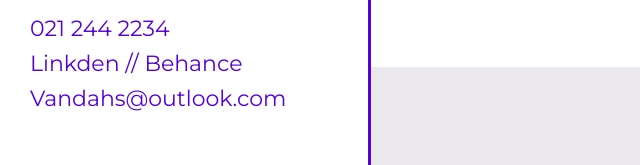
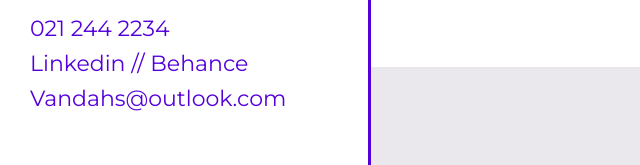
Before and after one commit to evandahs15/Evandahs-Portfolio, a plain HTML site: page Spotless.html in a window 1280 px wide. Both pictures are taken after a click on the link 27 px from the left and 411 px from the top of the page. Shown: the part 635-800 px from the top of the page, 0-640 px from the left. Drawn offline with Linux system fonts and the light colour scheme.

Commit message:
Update Spotless.html

```diff
--- a/Spotless.html
+++ b/Spotless.html
@@ -33,7 +33,7 @@
             <div id="contact">
                 <ul>
                   <li>021 244 2234</li>
-                  <li><a href="https://www.linkedin.com/in/evandah-steadman-810a3ab3/" >Linkden</a> // <a href="https://www.behance.net/vandahs8361" >Behance</a></li>
+                  <li><a href="https://www.linkedin.com/in/evandah-steadman-810a3ab3/" >Linkedin</a> // <a href="https://www.behance.net/vandahs8361" >Behance</a></li>
                   <li>Vandahs@outlook.com</li>
                 </ul>
             </div>
@@ -219,7 +219,7 @@
             <footer id="footer">
               <p class="small">021 244 2234</p>
               <p class="small">Vandahs@outlook.com</p>
-              <p><a href="https://www.linkedin.com/in/evandah-steadman-810a3ab3/" class="small">Linkden</a> // <a href="https://www.behance.net/vandahs8361" class="small">Behance</a></p>
+              <p><a href="https://www.linkedin.com/in/evandah-steadman-810a3ab3/" class="small">Linkedin</a> // <a href="https://www.behance.net/vandahs8361" class="small">Behance</a></p>
               <div id="back-to-top">
                   <a href="#top" class="small">Back To Top</a>
                 </div>
```
